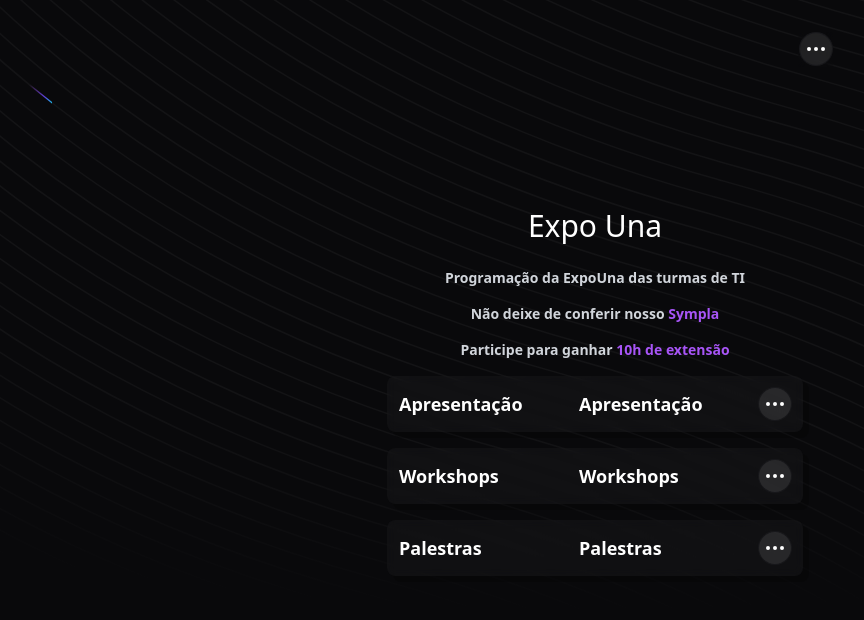
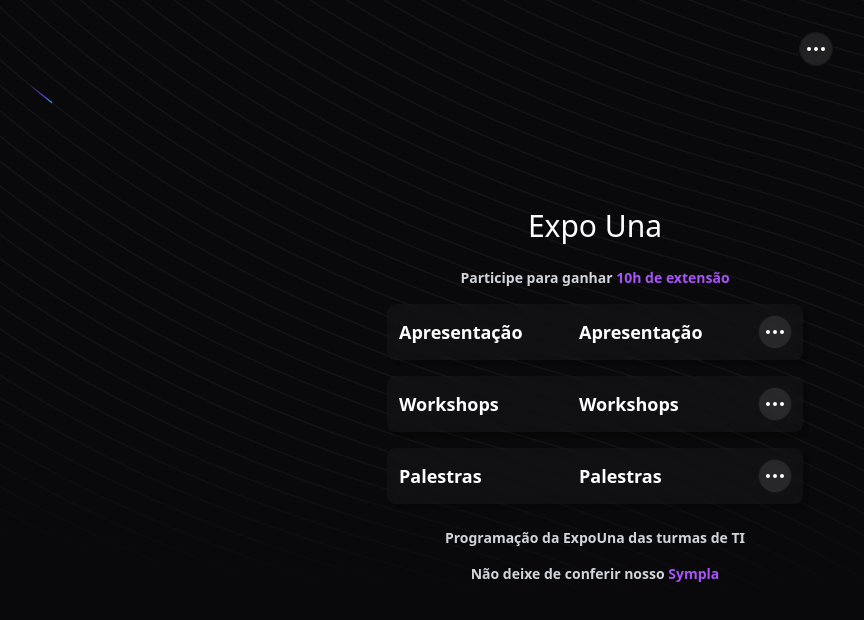
Before and after one commit to rodrigueslucas062/exp-una, a Next.js app: page / in a window 1280 px wide. Shown: the top 620 px of the page, without its empty margins (45-909 px from the left). Built offline with nearby package versions, Linux system fonts and the light colour scheme; what tailwindcss-animated would draw is missing.

Commit message:
💬update text and literals

```diff
--- a/src/components/main/Main.jsx
+++ b/src/components/main/Main.jsx
@@ -10,13 +10,15 @@
       transition={{ duration: 0.9 }} >
       <div className="flex flex-col items-center pt-24">
         <span className="mb-6 text-3xl font-medium text-white">Expo Una</span>
-        <span className="text-sm font-semibold mb-4 text-gray-300">Programação da ExpoUna das turmas de TI</span>
-        <span className="text-sm font-semibold mb-4 text-gray-300">Não deixe de conferir nosso <Link href={''} className="text-purple-500 font-bold">Sympla</Link></span>
         <span className="text-sm font-semibold mb-4 text-gray-300">Participe para ganhar <span className="text-purple-500 font-bold">10h de extensão</span></span>
       </div>
       <div className="flex flex-col items-center space-y-4">
         <Links />
       </div>
+      <div className="flex flex-col items-center pt-6">
+      <span className="text-sm font-semibold mb-4 text-gray-300">Programação da ExpoUna das turmas de TI</span>
+      <span className="text-sm font-semibold mb-4 text-gray-300">Não deixe de conferir nosso <Link href={''} className="text-purple-500 font-bold">Sympla</Link></span>
+      </div>
     </motion.section>
   );
 }
```
